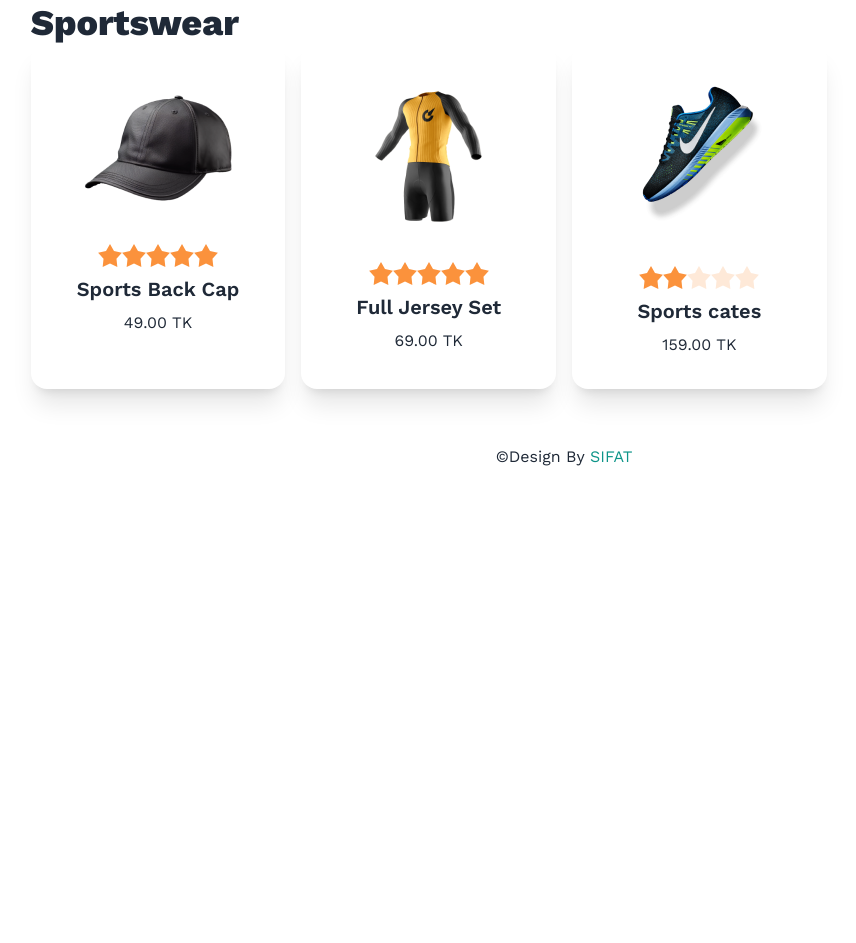
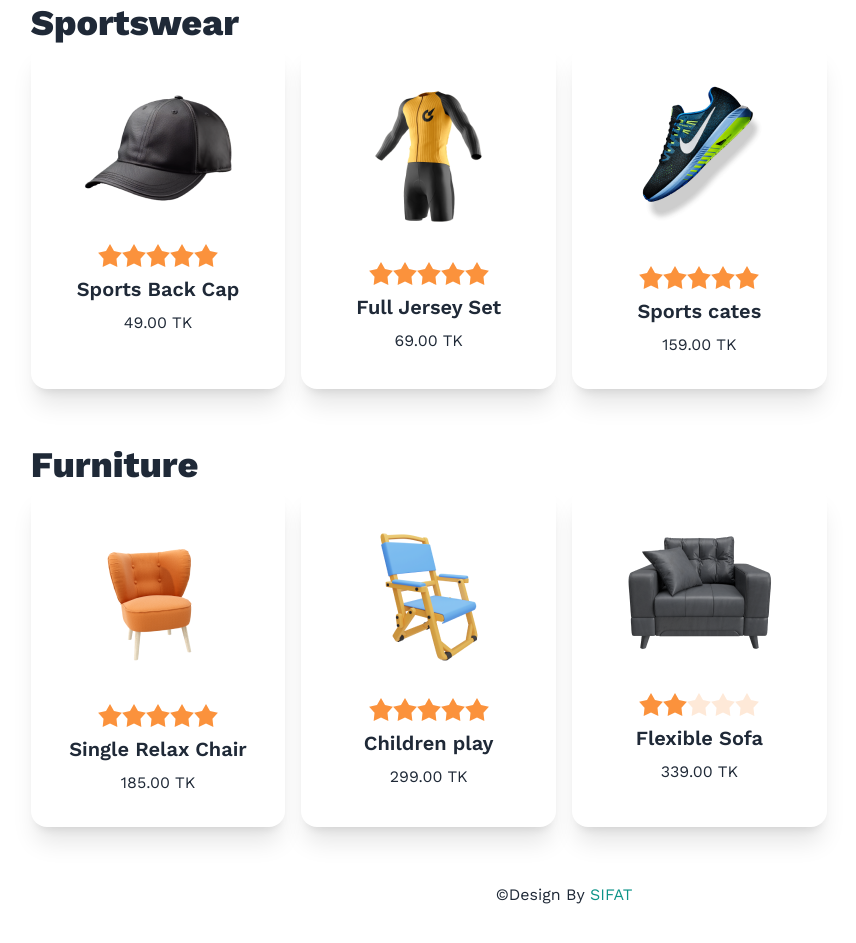
Before and after one commit to sifat70/summer-sale, a plain HTML site: page index.html in a window 1280 px wide. Shown: the part 1129-2072 px from the top of the page, without its empty margins (76-932 px from the left). Before the commit the page ends 1638 px from the top, so only its background shows below. Drawn offline with nearby package versions, Linux system fonts and the light colour scheme.

Commit message:
some change in html file

```diff
--- a/index.html
+++ b/index.html
@@ -99,7 +99,7 @@
                         <span class="label-text text-xl">Have coupon?</span>
                     </label>
                         <label class="input-group">
-                            <input id="input-cupon" type="text" placeholder="coupon code" class=" input w-44 input-bordered" />
+                            <input id="input-cupon" type="text" placeholder="coupon code" class=" input w-40 input-bordered" />
                             <button id="discound-btn" disabled class="btn btn-secondary w-28 text-white">Apply</button>
                         </label>
                 </div>
@@ -185,6 +185,63 @@
                 </div>
             </div>
         </div>
+        <!-- card grid 3 -->
+        <div class="mt-14">
+            <h1 class="font-extrabold text-4xl">Furniture</h1>
+        </div>
+        <div class="grid lg:grid-cols-4 md:grid-cols-2 grid-cols-1 gap-4">
+            <!-- card-1 -->
+            <div onclick="handleCLikBtn('Single Relax Chair', 185.00)" class="card bg-base-100 shadow-xl">
+                <figure class="px-10 pt-10">
+                    <img src="./images/prod7.png" alt="Shoes" class="rounded-xl" />
+                </figure>
+                <div class="card-body items-center text-center">
+                    <div class="rating">
+                        <input type="radio" name="rating-2" class="mask mask-star-2 bg-orange-400" />
+                        <input type="radio" name="rating-2" class="mask mask-star-2 bg-orange-400" checked />
+                        <input type="radio" name="rating-2" class="mask mask-star-2 bg-orange-400" />
+                        <input type="radio" name="rating-2" class="mask mask-star-2 bg-orange-400" />
+                        <input type="radio" name="rating-2" class="mask mask-star-2 bg-orange-400" />
+                    </div>
+                    <h2 class="card-title">Single Relax Chair</h2>
+                    <p>185.00 TK</p>
+                </div>
+            </div>
+            <!-- card-2 -->
+            <div onclick="handleCLikBtn('Children play', 299.00)" class="card bg-base-100 shadow-xl">
+                <figure class="px-10 pt-10">
+                    <img src="./images/prod8.png" alt="Shoes" class="rounded-xl" />
+                </figure>
+                <div class="card-body items-center text-center">
+                    <div class="rating">
+                        <input type="radio" name="rating-2" class="mask mask-star-2 bg-orange-400" />
+                        <input type="radio" name="rating-2" class="mask mask-star-2 bg-orange-400" checked />
+                        <input type="radio" name="rating-2" class="mask mask-star-2 bg-orange-400" />
+                        <input type="radio" name="rating-2" class="mask mask-star-2 bg-orange-400" />
+                        <input type="radio" name="rating-2" class="mask mask-star-2 bg-orange-400" />
+                    </div>
+                    <h2 class="card-title">Children play</h2>
+                    <p>299.00 TK</p>
+                </div>
+            </div>
+            <!-- card-3 -->
+            <div onclick="handleCLikBtn('Flexible Sofa', 399.00)" class="card bg-base-100 shadow-xl">
+                <figure class="px-10 pt-10">
+                    <img src="./images/prod9.png" alt="Shoes" class="rounded-xl" />
+                </figure>
+                <div class="card-body items-center text-center">
+                    <div class="rating">
+                        <input type="radio" name="rating-2" class="mask mask-star-2 bg-orange-400" />
+                        <input type="radio" name="rating-2" class="mask mask-star-2 bg-orange-400" checked />
+                        <input type="radio" name="rating-2" class="mask mask-star-2 bg-orange-400" />
+                        <input type="radio" name="rating-2" class="mask mask-star-2 bg-orange-400" />
+                        <input type="radio" name="rating-2" class="mask mask-star-2 bg-orange-400" />
+                    </div>
+                    <h2 class="card-title">Flexible Sofa</h2>
+                    <p>339.00 TK</p>
+                </div>
+            </div>
+        </div>
         <!-- footer -->
 
         <footer class="mt-14 text-center mb-10">
--- a/js/index.js
+++ b/js/index.js
@@ -5,6 +5,7 @@ function handleCLikBtn(target, price) {
 
     const li = document.createElement("li");
     li.innerText = target;
+    li.style.listStyle = 'none';
     selectedItemContainer.appendChild(li);
 
     const TotalPrice = price;
```
